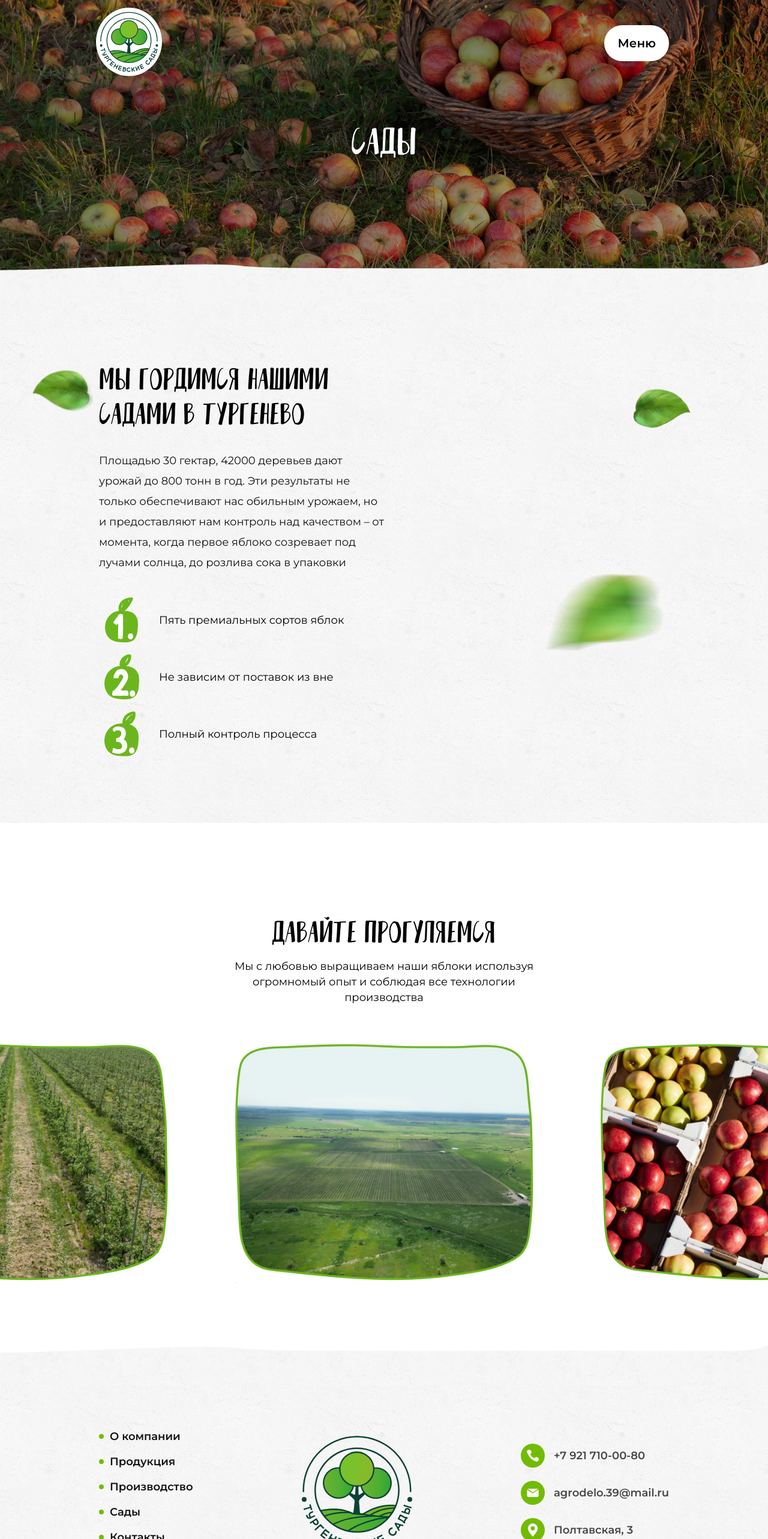
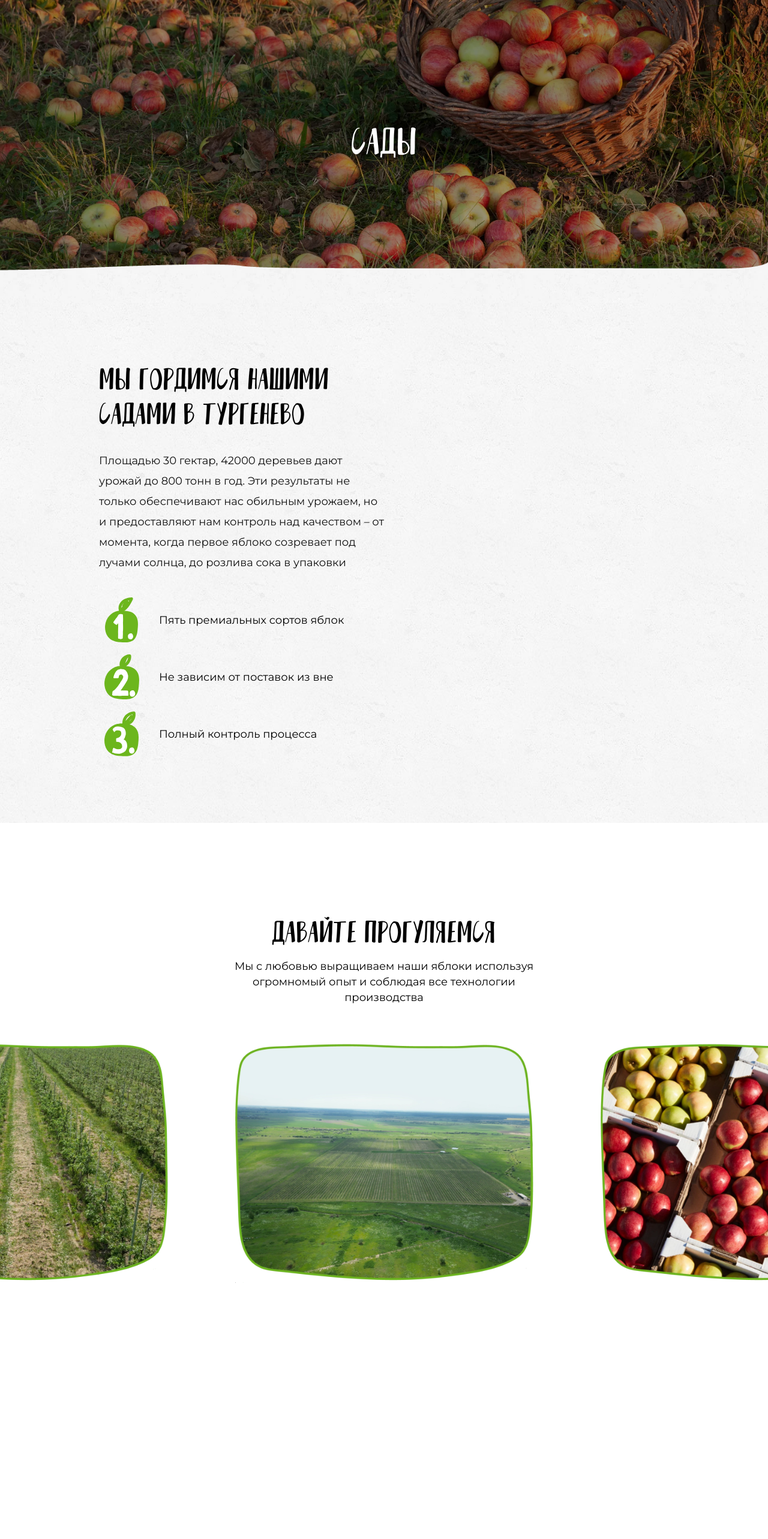
Before and after one commit to turgardens/turgenev-garden, a Next.js app: page /gardens in a window 1280 px wide. Shown: the top 2566 px of the page at 60% size. After the commit the page ends 2309 px from the top, so only its background shows below. Built offline with nearby package versions, Linux system fonts and the light colour scheme.

Commit message:
fix-path-error-4

```diff
--- a/app/layout.js
+++ b/app/layout.js
@@ -2,8 +2,8 @@
 import "./styles/fonts.css";
 import "./styles/title.css";
 import "./styles/button.css";
-import Header from "../components/header/";
-import Footer from "../components/footer";
+// import Header from "../components/header/";
+// import Footer from "../components/footer";
 import VideoPlayer from "../components/elements/videoPopup";
 
 export const metadata = {
@@ -16,9 +16,9 @@
     <html lang="ru">
       <body>
         <VideoPlayer />
-        <Header />
+        {/* <Header /> */}
         {children}
-        <Footer />
+        {/* <Footer /> */}
       </body>
     </html>
   );
--- a/components/blocks/description/index.js
+++ b/components/blocks/description/index.js
@@ -1,6 +1,6 @@
 import React from 'react';
 import Image from 'next/image';
-import Scroll from './scroll';
+// import Scroll from './scroll';
 
 import styles from './description.module.scss';
 
@@ -9,7 +9,7 @@
     return (
         <>
             <div className={styles.about}>
-                <Scroll scrollIcon={scrollIcon} />
+                {/* <Scroll scrollIcon={scrollIcon} /> */}
                 <div className='container'>
                     <div className={styles.aboutWrapper}>
 
--- a/components/blocks/home/gardens/index.js
+++ b/components/blocks/home/gardens/index.js
@@ -4,7 +4,7 @@
 import { motion } from 'framer-motion';
 import Link from 'next/link';
 import Image from 'next/image';
-import Scroll from './scroll'
+// import Scroll from './scroll'
 import styles from './gardens.module.scss';
 
 import { Swiper, SwiperSlide } from "swiper/react";
@@ -82,7 +82,7 @@
 
     return (
         <section ref={containerRef} className={styles.gardens}>
-            <Scroll />
+            {/* <Scroll /> */}
 
             <div className="container">
                 <div ref={textRef} className={styles.wrapper}>
```
